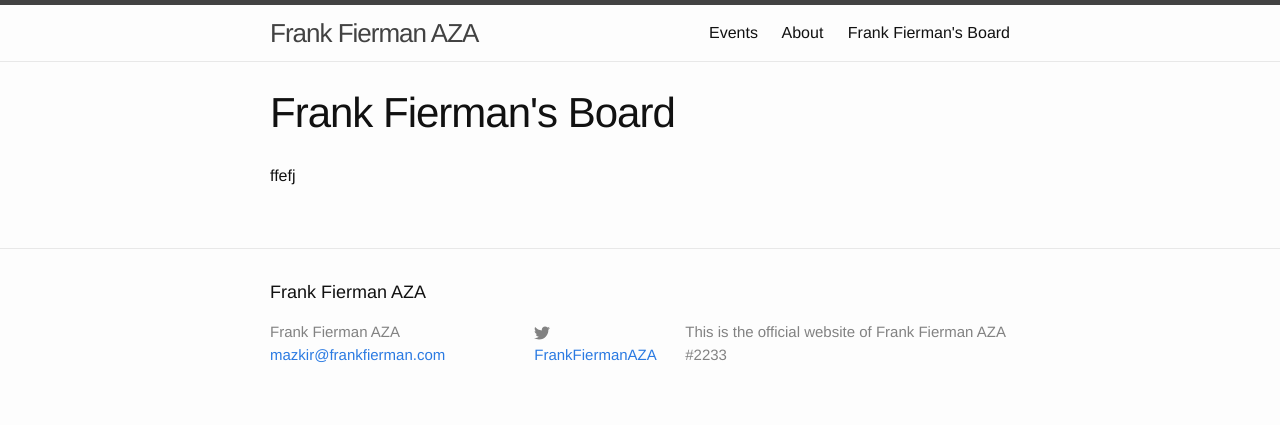
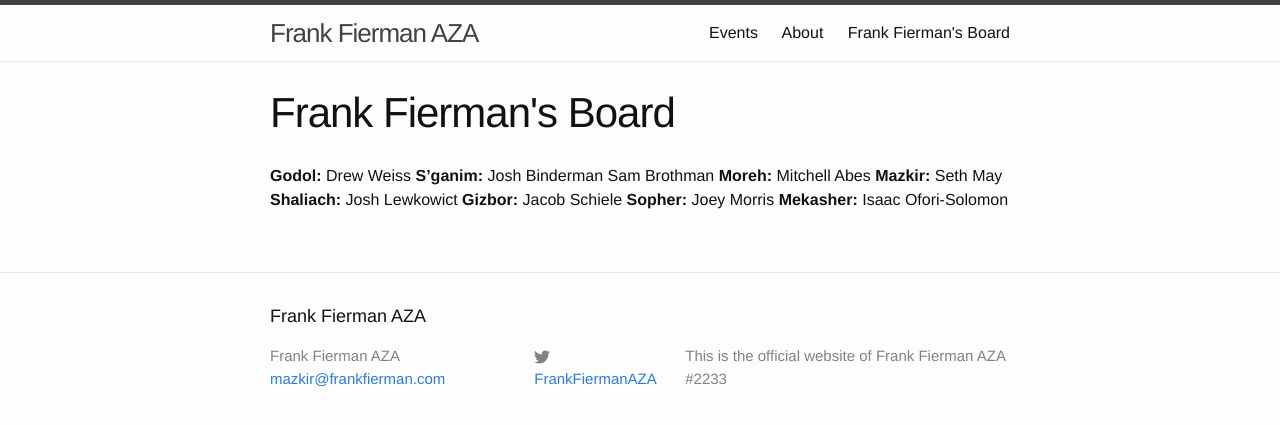
Before and after one commit to fiermanmazkir/fiermanmazkir.github.io, a Jekyll site: the page built from ourboard/index.md, in a window 1280 px wide. Shown: the top 425 px of the page. Built offline with Jekyll 4.4.1, drawn with Linux system fonts in a browser that asks for light colours.

Commit message:
Updated board

```diff
--- a/ourboard/index.md
+++ b/ourboard/index.md
@@ -5,4 +5,20 @@ permalink: /board/
 theme: minima
 headbar: true
 ---
-ffefj
+**Godol:**
+Drew Weiss
+**S'ganim:**
+Josh Binderman
+Sam Brothman
+**Moreh:**
+Mitchell Abes
+**Mazkir:**
+Seth May
+**Shaliach:**
+Josh Lewkowict
+**Gizbor:**
+Jacob Schiele
+**Sopher:**
+Joey Morris
+**Mekasher:**
+Isaac Ofori-Solomon
```
Also changed, not shown: _posts/2016-08-10-welcome-to-jekyll.markdown (deleted, +0 -25 lines), _posts/2016-08-28-Frank-Fierman!.md (+1 -0 lines), events/index.md (+1 -1 lines).
